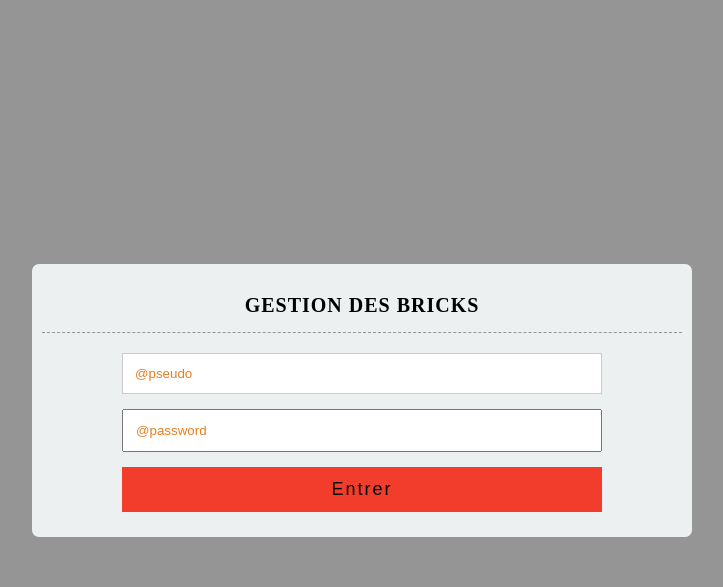
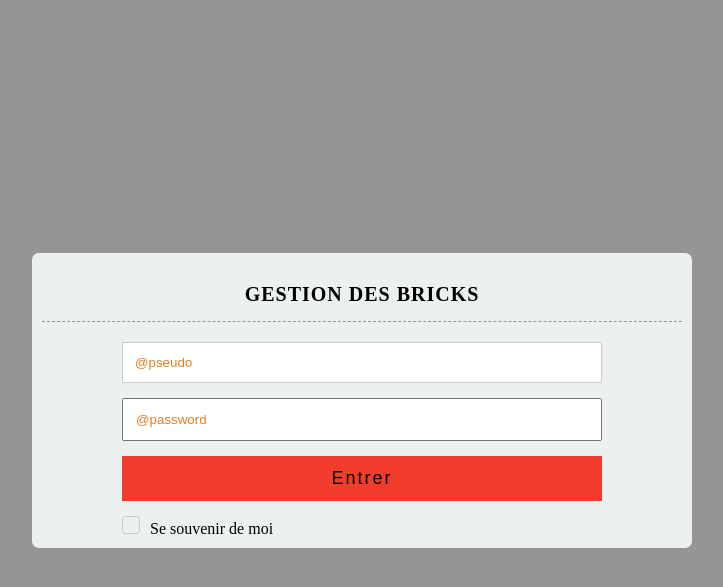
Before and after one commit to elhadjtall/projet-alphorm, a PHP site: page / in a window 1280 px wide. Shown: the top 587 px of the page, without its empty margins (278-1001 px from the left). Run offline with PHP 8.4, Linux system fonts and the light colour scheme.

Commit message:
Ajout d'un checkbox + modif css

```diff
--- a/admin/style.css
+++ b/admin/style.css
@@ -64,6 +64,33 @@ article h1{
 article p {
     text-align: center;
 }
+/******************* MEMOIRE *********************************/
+#boxMemoire {
+    width: 75%;
+    margin: auto;
+}
+#boxMemoire input {
+    display: none;
+
+}
+#boxMemoire .checkbox::before{
+    content: '';
+    width: 16px;
+    height: 16px;
+    background-color: #ecf0f1;
+    display: inline-block;
+    margin-right: 10px;
+    border-radius: 3px;
+    border: 1px solid #ccc;
+    cursor: pointer;
+}
+#boxMemoire input:checked + .checkbox::before {
+    content: '\002713';
+    background-color: #e67e22;
+    border-color: #e67e22;
+}
+
+/********************* FIN MEMOIRE **************************/
 
 /****************** Dowload ************/
 #download {
--- a/index.php
+++ b/index.php
@@ -57,6 +57,13 @@ if(isset($_POST['submit'])){
                 <input type="text" name="pseudo" id="pseudo" placeholder="@pseudo">
                 <input type="password" name="pass" id="pass" placeholder="@password">
                 <input type="submit" name="submit" id="submit" value="Entrer">
+
+                <!-- Créer une boite appeler checkbox -->
+                <div id="boxMemoire">
+
+                <input type="checkbox" name="memoire" id="memoire">
+                <label for="memoire" class="checkbox">Se souvenir de moi</label>
+                </div>
             </form>
         </section>
     </article>
```
